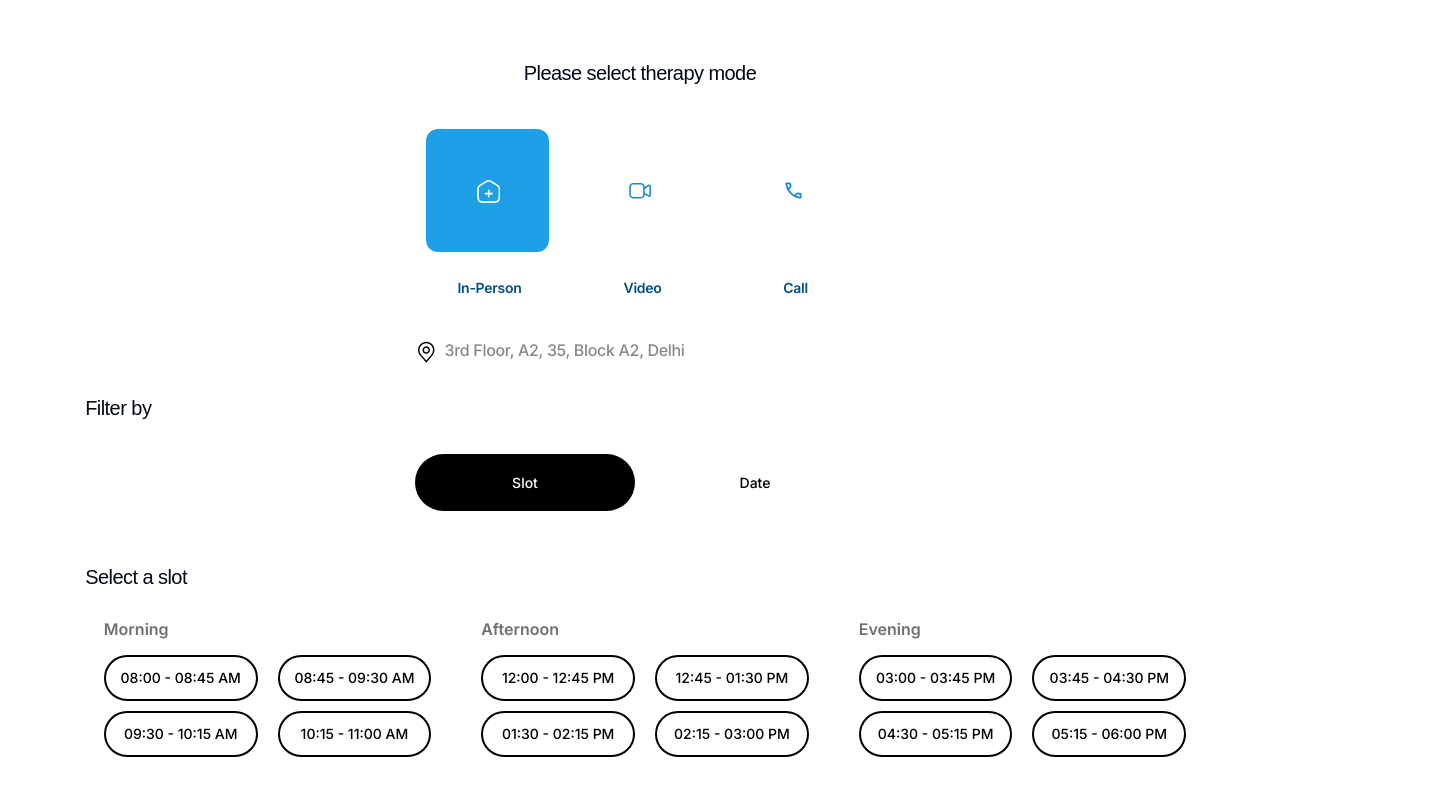
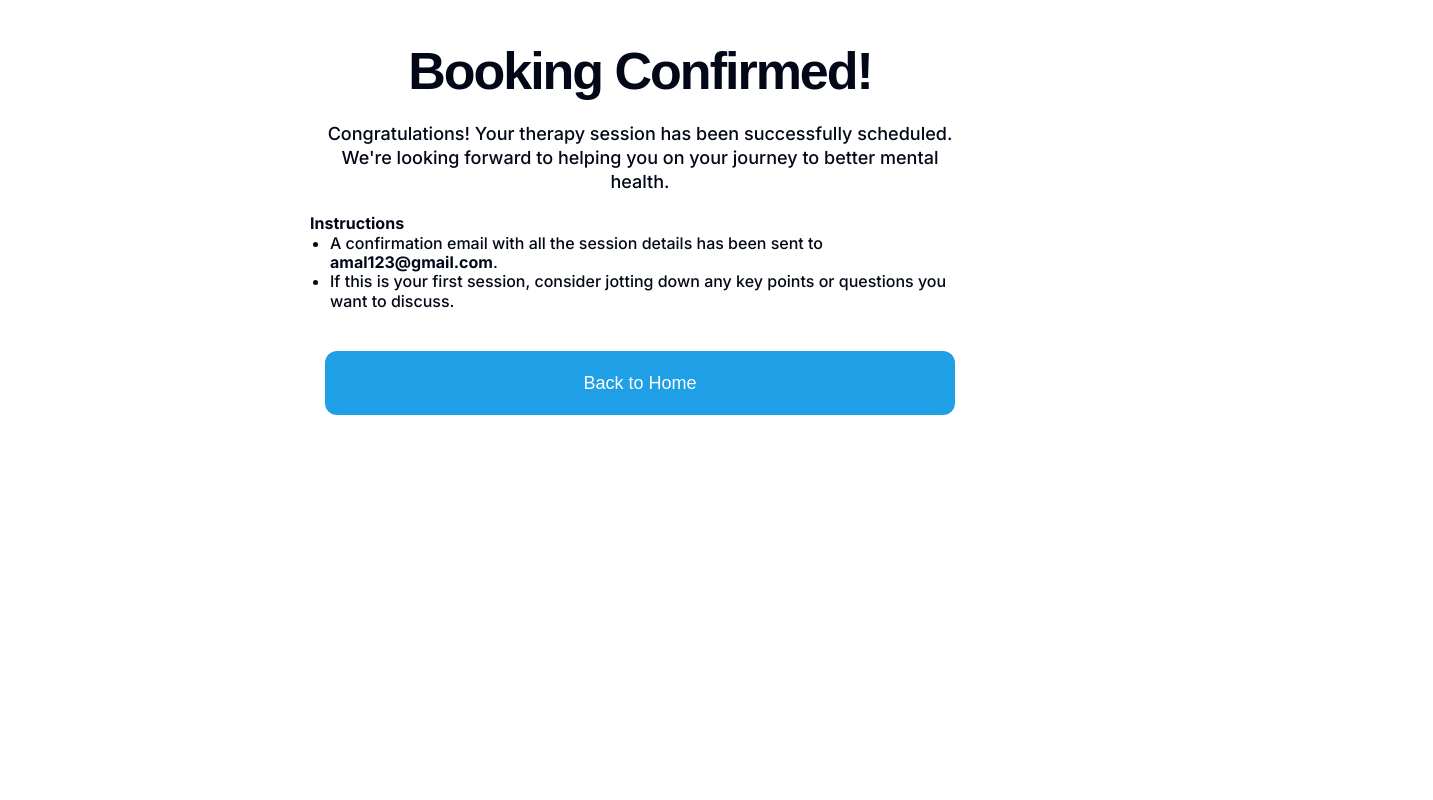
Before and after one commit to ZenStreet-ai/Client-Profile, a Next.js app: page /booking/confirmation in a window 1280 px wide. Shown: the top 800 px of the page, 1433 px wide, since content can reach past the window. Built offline with nearby package versions, Linux system fonts and the light colour scheme.

Commit message:
confirm booking screen

```diff
--- /dev/null
+++ b/src/app/booking/confirmation/Confirmation.module.css
@@ -0,0 +1,69 @@
+/* Container for the whole page */
+.confirmationContainer {
+    display: flex;
+    flex-direction: column;
+    align-items: center;
+    justify-content: center;
+    padding: 40px;
+    text-align: center;
+  }
+
+  /* Add margin-bottom to heading, paragraphs, and lists */
+  .confirmationHeading {
+    font-family: 'Poppins', sans-serif;
+    font-size: 52px;
+    font-weight: 600;
+    line-height: 1.2;
+    letter-spacing: -2px;
+    text-align: left;
+    margin-bottom: 20px; /* Adds bottom margin */
+  }
+
+  /* Congratulations message */
+  .congratulationsMessage {
+    font-family: 'Inter', sans-serif;
+    font-size: 18px;
+    font-weight: 500;
+    line-height: 24px;
+    text-align: center;
+    max-width: 660px;
+    margin-bottom: 20px; /* Adds bottom margin */
+  }
+
+  /* Instructions section */
+  .instructions {
+    font-family: 'Inter', sans-serif;
+    font-size: 16px;
+    font-weight: 500;
+    line-height: 19.36px;
+    text-align: left;
+    width: 660px;
+    margin-bottom: 20px; /* Adds bottom margin */
+  }
+
+  /* Instruction list */
+  .instructionList {
+    list-style-type: disc;
+    margin-left: 20px;
+    margin-bottom: 20px; /* Adds bottom margin */
+  }
+
+  /* Back to Home Button */
+  .backHomeBtn {
+    width: 630px;
+    height: 64px;
+    padding: 14px 22px;
+    gap: 10px;
+    border-radius: 12px;
+    background-color: #1F9FE6;
+    color: white;
+    font-family: 'Poppins', sans-serif;
+    font-size: 18px;
+    font-weight: 500;
+    line-height: 32px;
+    display: flex;
+    justify-content: center;
+    align-items: center;
+    cursor: pointer;
+    text-align: center;
+  }
--- /dev/null
+++ b/src/app/booking/confirmation/page.tsx
@@ -0,0 +1,33 @@
+import React from 'react';
+import styles from './Confirmation.module.css'; // Using CSS module
+
+const ConfirmationPage: React.FC = () => {
+  return (
+    <div className={styles.confirmationContainer}>
+      {/* Heading */}
+      <h1 className={styles.confirmationHeading}>Booking Confirmed!</h1>
+
+      {/* Congratulations message */}
+      <p className={styles.congratulationsMessage}>
+        Congratulations! Your therapy session has been successfully scheduled.
+        We're looking forward to helping you on your journey to better mental health.
+      </p>
+
+      {/* Instructions section */}
+      <div className={styles.instructions}>
+        <p><strong>Instructions</strong></p>
+        <ul className={styles.instructionList}>
+          <li>A confirmation email with all the session details has been sent to <strong>amal123@gmail.com</strong>.</li>
+          <li>If this is your first session, consider jotting down any key points or questions you want to discuss.</li>
+        </ul>
+      </div>
+
+      {/* Back to Home Button */}
+      <button className={styles.backHomeBtn}>
+        Back to Home
+      </button>
+    </div>
+  );
+};
+
+export default ConfirmationPage;
```
